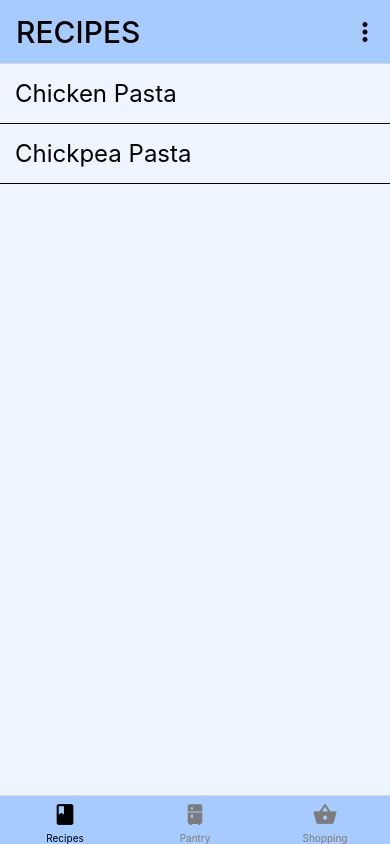
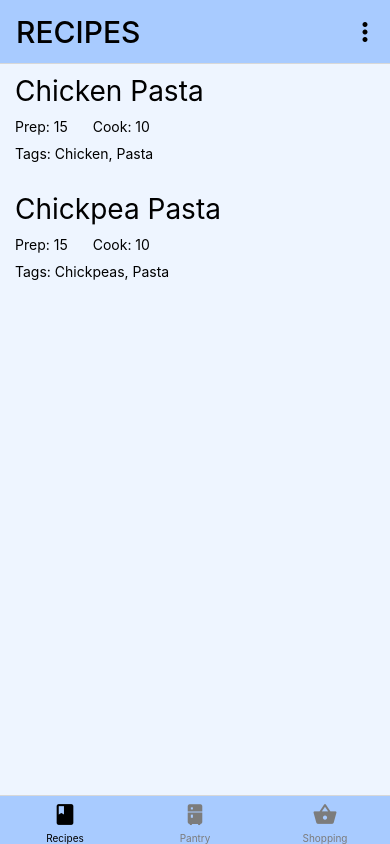
Before and after one commit to BlastMcGuirk/KitchenBuddy-Client, a React Native app: screen /Recipes in a window 390 px wide. Built offline with nearby package versions, Linux system fonts and the light colour scheme.

Commit message:
Updated Recipe view to match sketch

```diff
--- a/app/components/RecipeListItemView.tsx
+++ b/app/components/RecipeListItemView.tsx
@@ -3,7 +3,6 @@ import { View, Text, StyleSheet, TouchableHighlight } from 'react-native'
 import { StackNavigationProp } from '@react-navigation/stack';
 import { RootStackParamList } from '../../App';
 import { useNavigation } from '@react-navigation/native';
-import { PantryItem } from '../dto/PantryItem';
 import { FontSizes } from '../constants/FontSizes';
 import { Paddings } from '../constants/Spacings';
 import { Colors } from '../constants/Colors';
@@ -26,6 +25,11 @@ export default function RecipeListItemView(props: Recipe) {
         >
             <View style={styles.item}>
                 <Text style={styles.label}>{props.name}</Text>
+                <View style={styles.row}>
+                    <Text style={styles.sublabel}>Prep: {props.prepTime}</Text>
+                    <Text style={[styles.sublabel, styles.leftPadding]}>Cook: {props.cookTime}</Text>
+                </View>
+                <Text style={styles.sublabel}>Tags: {props.ingredients.map(ingredient => ingredient.name).join(', ')}</Text>
             </View>
         </TouchableHighlight>
     )
@@ -34,13 +38,21 @@ export default function RecipeListItemView(props: Recipe) {
 const styles = StyleSheet.create({
     item: {
         padding: Paddings.Standard,
-        borderBottomWidth: 1
+        paddingVertical: Paddings.Narrow
+    },
+    row: {
+        flexDirection: 'row'
     },
     label: {
-        fontSize: FontSizes.Label
+        fontSize: FontSizes.Recipe,
+        paddingBottom: Paddings.Narrow
     },
     sublabel: {
         flexDirection: "row",
-        fontSize: FontSizes.Sublabel
+        fontSize: FontSizes.RecipeSmall,
+        paddingBottom: Paddings.Narrow
     },
+    leftPadding: {
+        paddingLeft: Paddings.Wide
+    }
 })
--- a/app/constants/FontSizes.ts
+++ b/app/constants/FontSizes.ts
@@ -1,5 +1,7 @@
 export const FontSizes = {
     Header: 30,
+    Recipe: 28,
+    RecipeSmall: 14,
     Label: 24,
     ShoppingItem: 20,
     Sublabel: 16,
--- a/app/constants/Spacings.ts
+++ b/app/constants/Spacings.ts
@@ -1,4 +1,5 @@
 export const Paddings = {
+    Wide: 25,
     Standard: 15,
     Narrow: 10
 }
--- a/app/data/FakeData.tsx
+++ b/app/data/FakeData.tsx
@@ -40,11 +40,35 @@ var PantryItems: PantryItem[] = [
 var Recipes: Recipe[] = [
     {
         recipeId: 1,
-        name: 'Chicken Pasta'
+        name: 'Chicken Pasta',
+        cookTime: 10,
+        prepTime: 15,
+        ingredients: [
+            {
+                ...Items[0],
+                quantity: 1
+            },
+            {
+                ...Items[1],
+                quantity: 2
+            }
+        ]
     },
     {
         recipeId: 2,
-        name: 'Chickpea Pasta'
+        name: 'Chickpea Pasta',
+        cookTime: 10,
+        prepTime: 15,
+        ingredients: [
+            {
+                ...Items[2],
+                quantity: 1
+            },
+            {
+                ...Items[1],
+                quantity: 2
+            }
+        ]
     }
 ]
 
--- a/app/dto/Recipe.ts
+++ b/app/dto/Recipe.ts
@@ -1,4 +1,9 @@
+import { RecipeIngredient } from "./RecipeIngredient";
+
 export interface Recipe {
     recipeId: number;
     name: string;
+    prepTime: number;
+    cookTime: number;
+    ingredients: RecipeIngredient[];
 }
--- /dev/null
+++ b/app/dto/RecipeIngredient.ts
@@ -0,0 +1,5 @@
+import { Item } from './Item'
+
+export interface RecipeIngredient extends Item {
+    quantity: number
+}
--- a/app/pages/RecipesView.tsx
+++ b/app/pages/RecipesView.tsx
@@ -61,7 +61,13 @@ export default function RecipesView(props: RecipesViewProps): ReactElement {
                 )}
                 {!loading &&
                 recipes.map(recipe => (
-                    <RecipeListItemView key={recipe.recipeId} recipeId={recipe.recipeId} name={recipe.name} />
+                    <RecipeListItemView
+                        key={recipe.recipeId}
+                        recipeId={recipe.recipeId}
+                        name={recipe.name}
+                        prepTime={recipe.prepTime}
+                        cookTime={recipe.cookTime}
+                        ingredients={recipe.ingredients} />
                 ))
             }
             </ScrollView>
```
